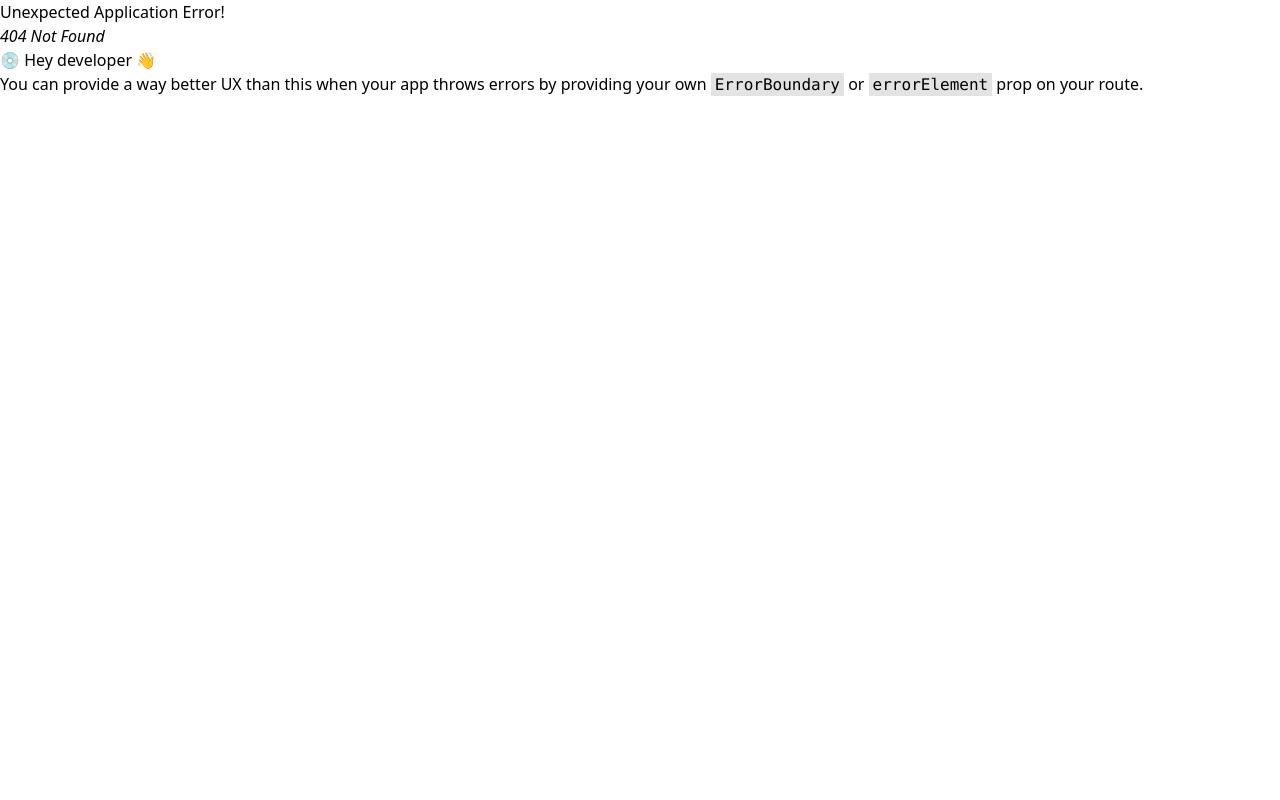
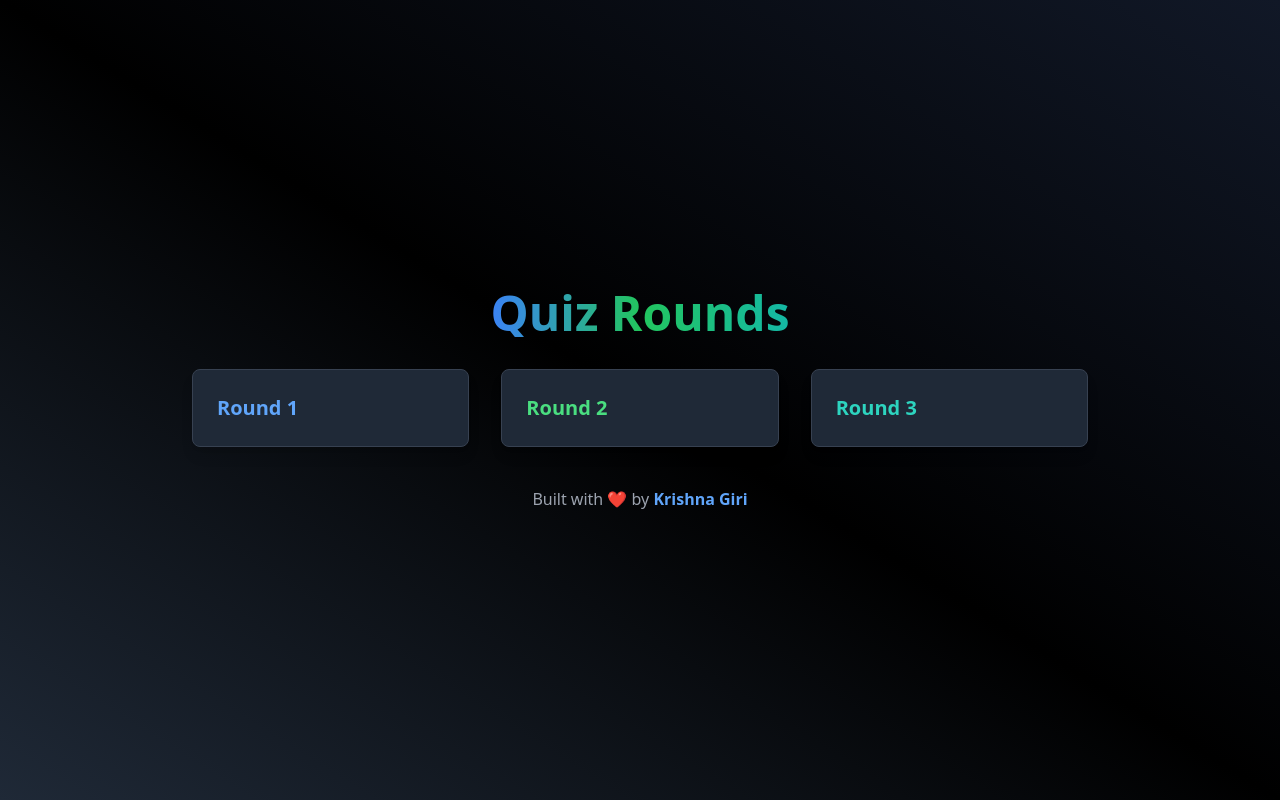
Before and after one commit to MohdSahbaz/Quiz, a React (Vite) app in the folder frontend/: page /rounds in a window 1280 px wide. Before the commit this address had no page. Built offline with nearby package versions, Linux system fonts and the light colour scheme.

Commit message:
start creating admin page

```diff
--- a/frontend/src/components/Home.jsx
+++ b/frontend/src/components/Home.jsx
@@ -96,7 +96,7 @@ const Home = () => {
         transition={{ delay: 1.5 }}
       >
         Created with ❤️ by{" "}
-        <span className="font-semibold text-purple-400">Mohd Sahbaz</span>
+        <span className="font-semibold text-purple-400">Krishna Giri</span>
       </motion.footer>
     </div>
   );
--- a/frontend/src/components/admin/Home.jsx
+++ b/frontend/src/components/admin/Home.jsx
@@ -1,6 +1,9 @@
 import { motion } from "framer-motion";
+import { useNavigate } from "react-router-dom";
 
 const AdminHome = () => {
+  const navigate = useNavigate();
+
   return (
     <div className="p-5 min-h-screen bg-gradient-to-bl from-gray-900 via-black to-gray-800 flex flex-col items-center justify-center px-6 text-white relative">
       {/* Animated Header Section */}
@@ -30,7 +33,10 @@ const AdminHome = () => {
         whileTap={{ scale: 0.95 }}
         className="mb-10"
       >
-        <button className="px-8 py-4 font-bold text-lg bg-gradient-to-r from-blue-500 to-green-500 text-white rounded-full shadow-lg hover:shadow-green-500/50 transform transition-transform">
+        <button
+          onClick={() => navigate("/rounds")}
+          className="px-8 py-4 font-bold text-lg bg-gradient-to-r from-blue-500 to-green-500 text-white rounded-full shadow-lg hover:shadow-green-500/50 transform transition-transform"
+        >
           View Dashboard
         </button>
       </motion.div>
@@ -89,7 +95,7 @@ const AdminHome = () => {
         transition={{ delay: 1.5 }}
       >
         Built with ❤️ by{" "}
-        <span className="font-semibold text-blue-400">Mohd Sahbaz</span>
+        <span className="font-semibold text-blue-400">Krishna Giri</span>
       </motion.footer>
     </div>
   );
--- /dev/null
+++ b/frontend/src/components/admin/ManageQuiz.jsx
@@ -0,0 +1,7 @@
+const ManageRounds = () => {
+  return (
+    <div>
+      <h1>Manage Round Quiz</h1>
+    </div>
+  );
+};
--- /dev/null
+++ b/frontend/src/components/admin/Rounds.jsx
@@ -0,0 +1,71 @@
+import { motion } from "framer-motion";
+import { Link, useNavigate } from "react-router-dom";
+
+const Rounds = () => {
+  const navigate = useNavigate();
+  return (
+    <div className="p-5 min-h-screen bg-gradient-to-bl from-gray-900 via-black to-gray-800 flex flex-col items-center justify-center px-6 text-white">
+      {/* Header Section */}
+      <motion.h1
+        className="text-4xl md:text-5xl font-extrabold mb-8 text-center text-transparent bg-clip-text bg-gradient-to-r from-blue-500 via-green-500 to-teal-500"
+        initial={{ scale: 0.8, opacity: 0 }}
+        animate={{ scale: 1, opacity: 1 }}
+        transition={{ duration: 1 }}
+      >
+        Quiz Rounds
+      </motion.h1>
+
+      {/* Links Section */}
+      <div className="grid grid-cols-1 md:grid-cols-3 gap-8 max-w-4xl w-full">
+        {/* Round 1 */}
+        <motion.div
+          whileHover={{ scale: 1.1 }}
+          whileTap={{ scale: 0.95 }}
+          onClick={() => navigate("/round-1")}
+          className="bg-gray-800 cursor-pointer p-6 rounded-lg shadow-lg border border-gray-700 hover:shadow-blue-500/50 transform transition-all"
+        >
+          <button className="text-xl font-semibold text-blue-400 block text-center">
+            Round 1
+          </button>
+        </motion.div>
+
+        {/* Round 2 */}
+        <motion.div
+          whileHover={{ scale: 1.1 }}
+          whileTap={{ scale: 0.95 }}
+          onClick={() => navigate("/round-2")}
+          className="bg-gray-800 cursor-pointer p-6 rounded-lg shadow-lg border border-gray-700 hover:shadow-green-500/50 transform transition-all"
+        >
+          <button className="text-xl font-semibold text-green-400 block text-center">
+            Round 2
+          </button>
+        </motion.div>
+
+        {/* Round 3 */}
+        <motion.div
+          whileHover={{ scale: 1.1 }}
+          whileTap={{ scale: 0.95 }}
+          onClick={() => navigate("/round-3")}
+          className="bg-gray-800 p-6 cursor-pointer rounded-lg shadow-lg border border-gray-700 hover:shadow-teal-500/50 transform transition-all"
+        >
+          <button className="text-xl font-semibold text-teal-400 block text-center">
+            Round 3
+          </button>
+        </motion.div>
+      </div>
+
+      {/* Footer */}
+      <motion.footer
+        className="mt-10 text-center text-gray-400"
+        initial={{ opacity: 0 }}
+        animate={{ opacity: 1 }}
+        transition={{ delay: 1.5 }}
+      >
+        Built with ❤️ by{" "}
+        <span className="font-semibold text-blue-400">Krishna Giri</span>
+      </motion.footer>
+    </div>
+  );
+};
+
+export default Rounds;
--- /dev/null
+++ b/frontend/src/components/admin/roundone/RoundOneAdmin.jsx
@@ -0,0 +1,9 @@
+const RoundOneAdmin = () => {
+  return (
+    <div>
+      <h1>RoundOne</h1>
+    </div>
+  );
+};
+
+export default RoundOneAdmin;
--- /dev/null
+++ b/frontend/src/components/admin/roundthree/RoundThreeAdmin.jsx
@@ -0,0 +1,9 @@
+const RoundThreeAdmin = () => {
+  return (
+    <div>
+      <h1>RoundOne</h1>
+    </div>
+  );
+};
+
+export default RoundThreeAdmin;
--- /dev/null
+++ b/frontend/src/components/admin/roundtwo/RoundTwoAdmin.jsx
@@ -0,0 +1,9 @@
+const RoundTwoAdmin = () => {
+  return (
+    <div>
+      <h1>RoundOne</h1>
+    </div>
+  );
+};
+
+export default RoundTwoAdmin;
```
Also changed, not shown: frontend/src/App.jsx (+20 -0 lines).
